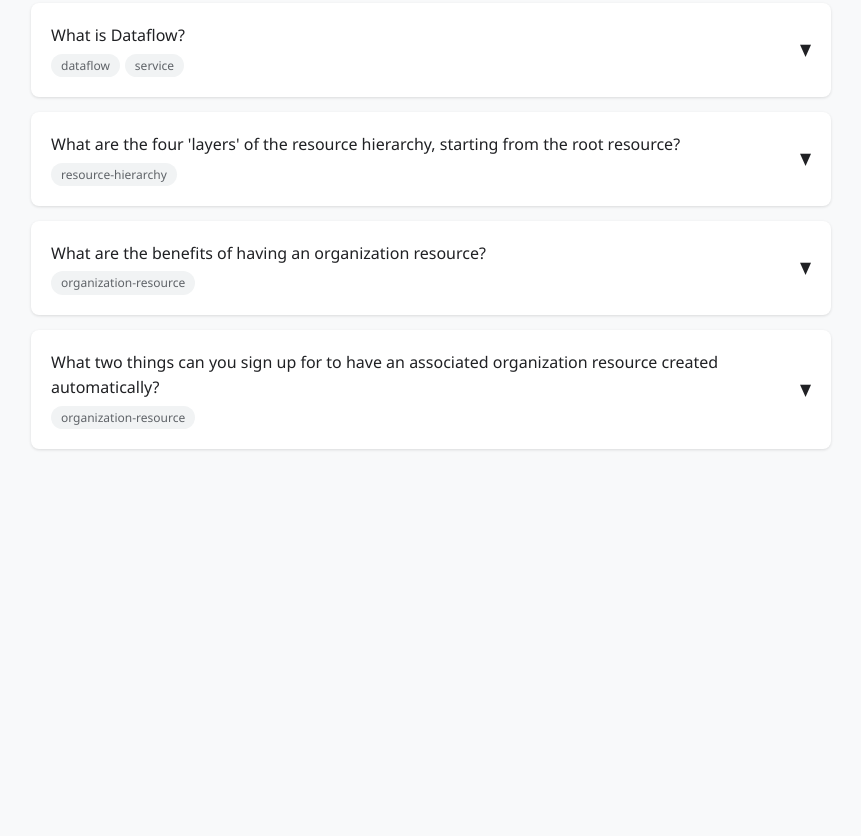
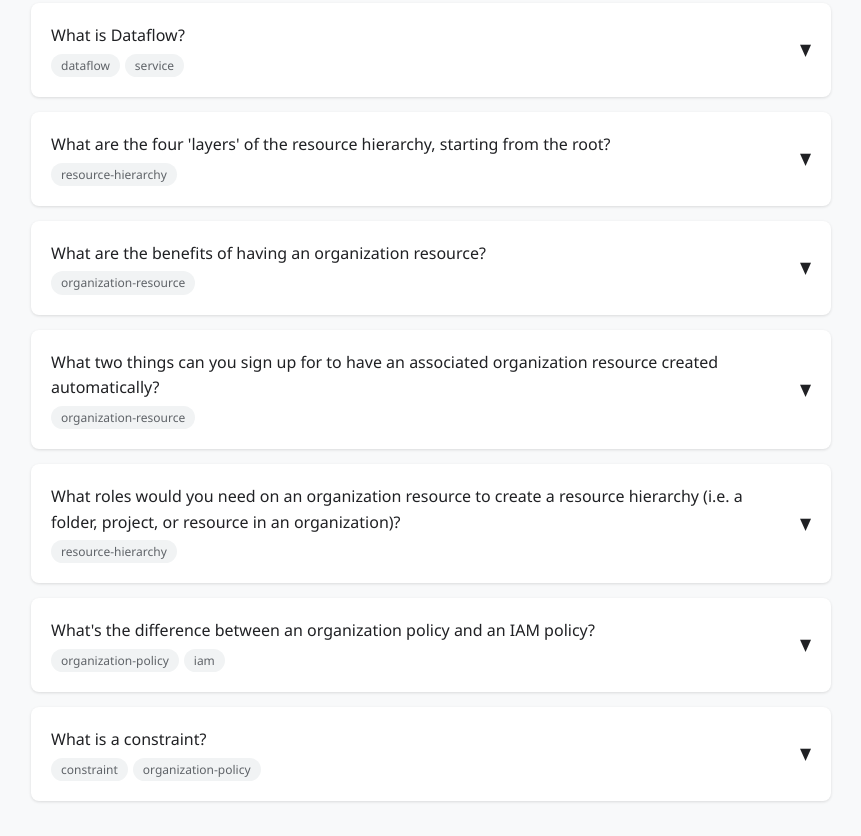
Before and after one commit to roshmadosh/google-associate-cloud-engineer-prep, a website: page index.html in a window 1280 px wide. Shown: the part 1359-2195 px from the top of the page, without its empty margins (209-1070 px from the left). Before the commit the page ends 1843 px from the top, so only its background shows below. Drawn offline with Linux system fonts and the light colour scheme.

Commit message:
questions on org policy

```diff
--- a/index.html
+++ b/index.html
@@ -323,7 +323,7 @@
   },
   {
     "id": "",
-    "question": "What are the four 'layers' of the resource hierarchy, starting from the root resource?",
+    "question": "What are the four 'layers' of the resource hierarchy, starting from the root?",
     "answer": "Organization, folder, project, resource.",
     "refs": [
       "https://docs.cloud.google.com/resource-manager/docs/cloud-platform-resource-hierarchy"
@@ -350,6 +350,41 @@
     "refs": [],
     "tags": [
       "organization-resource"
+    ]
+  },
+  {
+    "id": "",
+    "question": "What roles would you need on an organization resource to create a resource hierarchy (i.e. a folder, project, or resource in an organization)?",
+    "answer": "Organization Administrator, Folder Creator, Project Creator.",
+    "refs": [
+      "https://docs.cloud.google.com/resource-manager/docs/manage-google-cloud-resources#before-you-begin"
+    ],
+    "tags": [
+      "resource-hierarchy"
+    ]
+  },
+  {
+    "id": "",
+    "question": "What's the difference between an organization policy and an IAM policy?",
+    "answer": "An organization policy sets constraints on what can be done on a resource, irrespective of users. An IAM policy defines who (principals) can do what (roles) on which resource.",
+    "refs": [
+      "https://docs.cloud.google.com/organization-policy/overview"
+    ],
+    "tags": [
+      "organization-policy",
+      "iam"
+    ]
+  },
+  {
+    "id": "constraint-def",
+    "question": "What is a constraint?",
+    "answer": "A restriction against one or more Google Cloud services. Constraints are 'applied' to a resource via an organization policy.",
+    "refs": [
+      "https://docs.cloud.google.com/organization-policy/overview#constraints"
+    ],
+    "tags": [
+      "constraint",
+      "organization-policy"
     ]
   }
 ];
```
Also changed, not shown: questions.md (+25 -3 lines).
